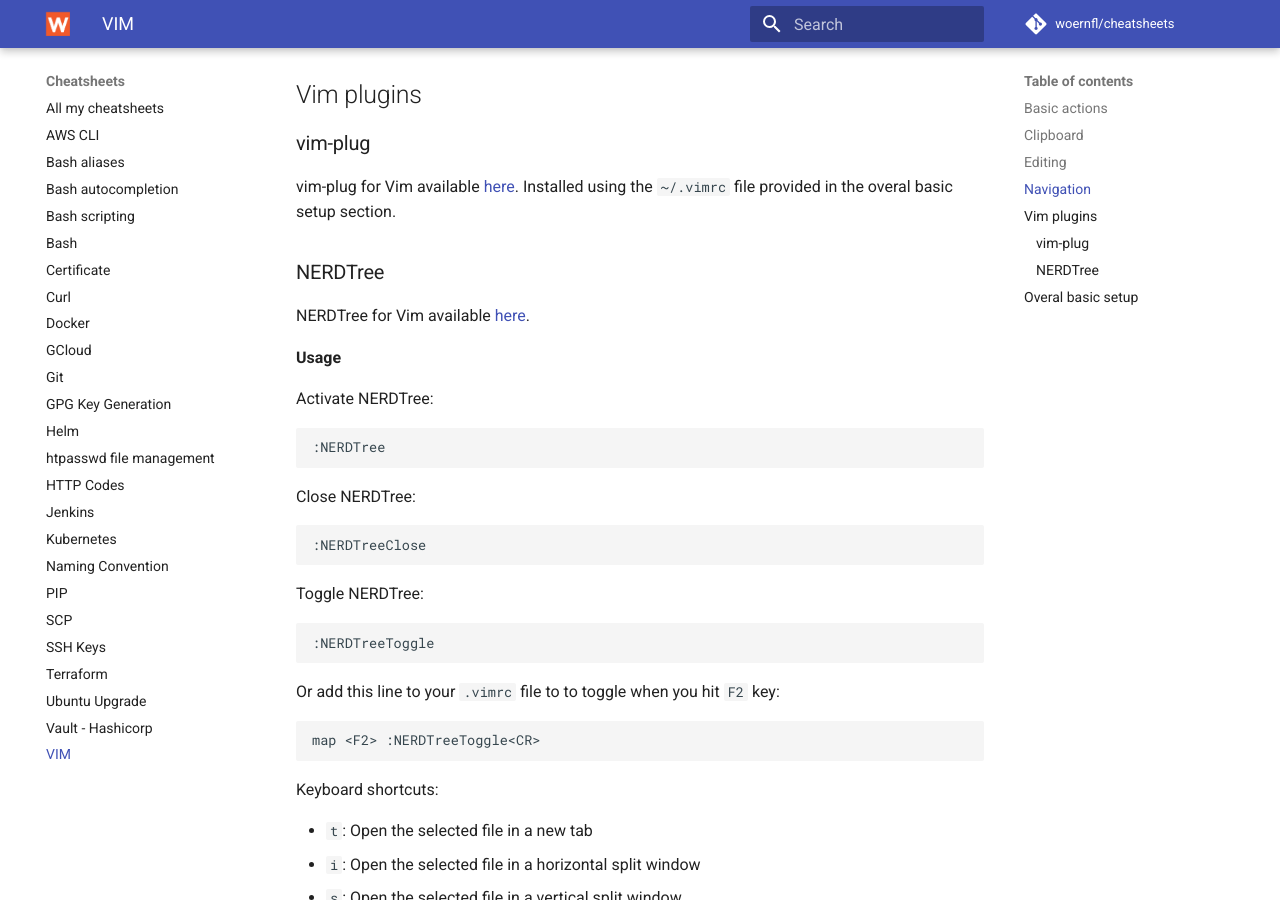
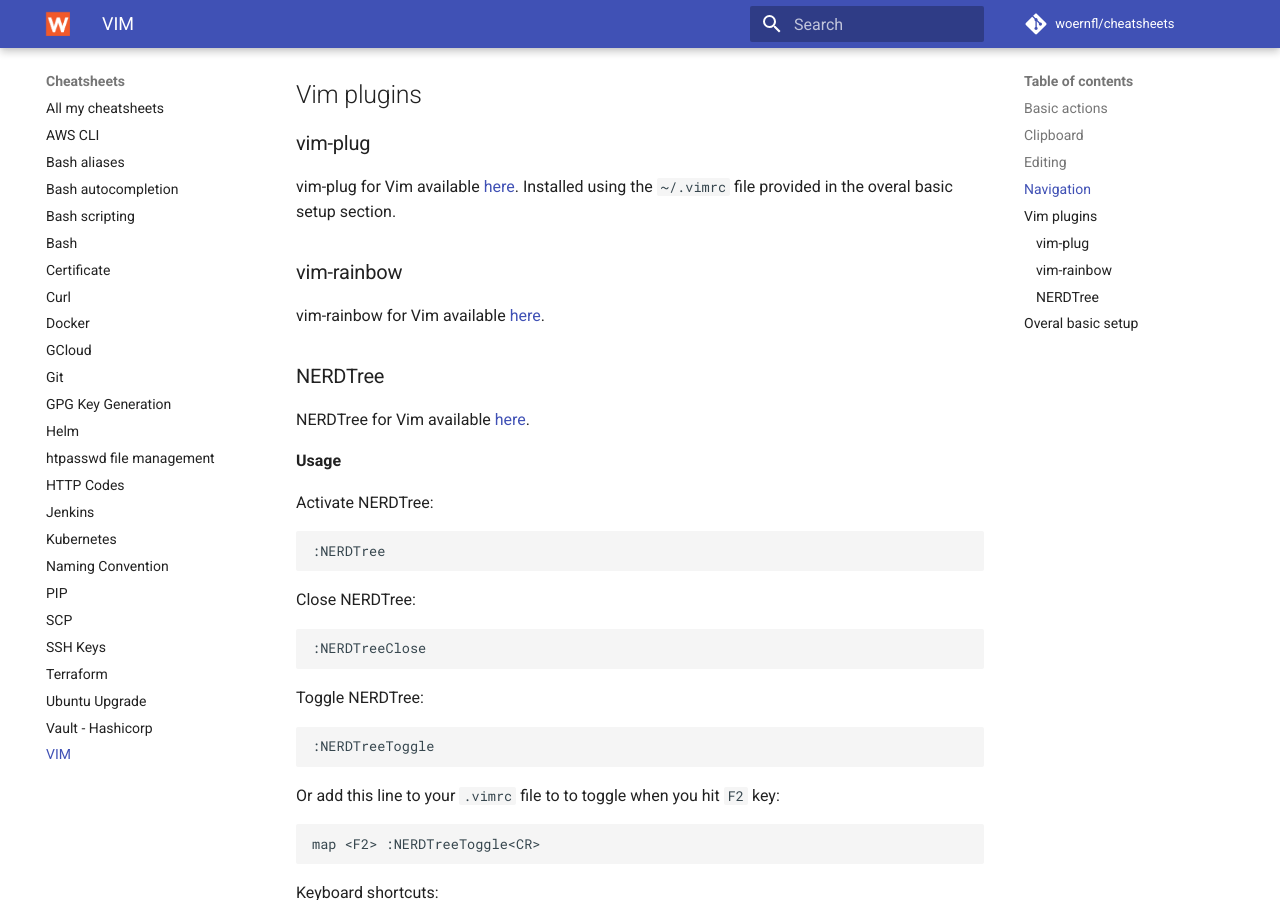
Before and after one commit to woernfl/cheatsheets, an MkDocs documentation site: the page built from docs/vim.md, in a window 1280 px wide and 900 px high, scrolled down 2813 px. Built offline with MkDocs 1.6.1 and Material for MkDocs 9.7.7, drawn with Linux system fonts in a browser that asks for light colours; comment, search, counter and statistics services are not loaded; some of the changed text lies outside the part shown.

Commit message:
Update vim.md

```diff
--- a/docs/vim.md
+++ b/docs/vim.md
@@ -160,6 +160,10 @@
 
 vim-plug for Vim available [here](https://github.com/junegunn/vim-plug). Installed using the `~/.vimrc` file provided in the overal basic setup section.
 
+### vim-rainbow
+
+vim-rainbow for Vim available [here](https://github.com/frazrepo/vim-rainbow).
+
 ### NERDTree
 
 NERDTree for Vim available [here](https://github.com/scrooloose/nerdtree).
```
Also changed, not shown: other parts of docs/vim.md (+1 -0 lines).
